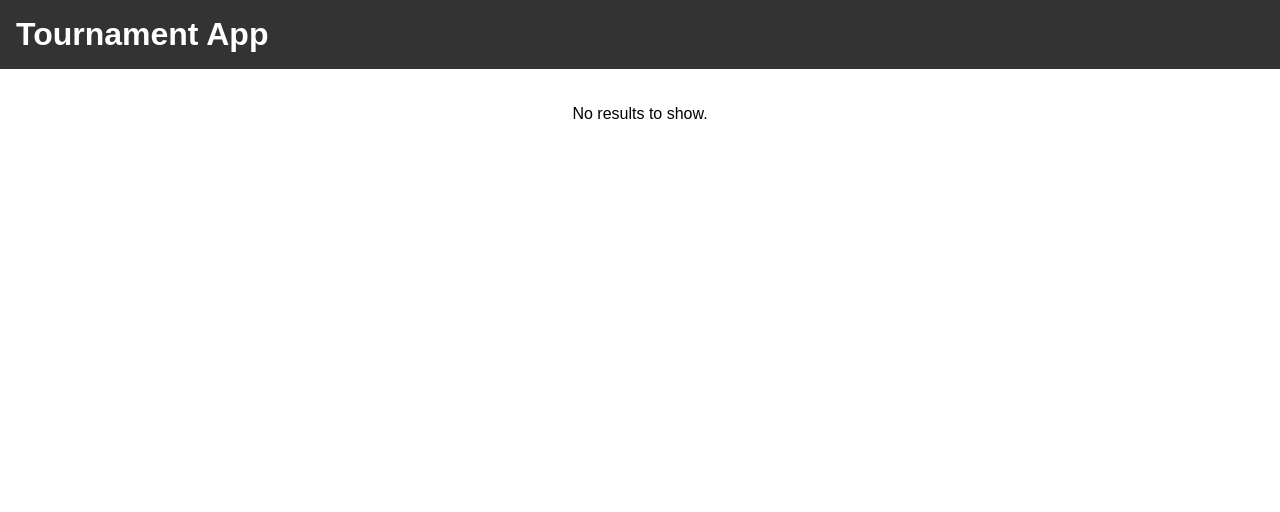
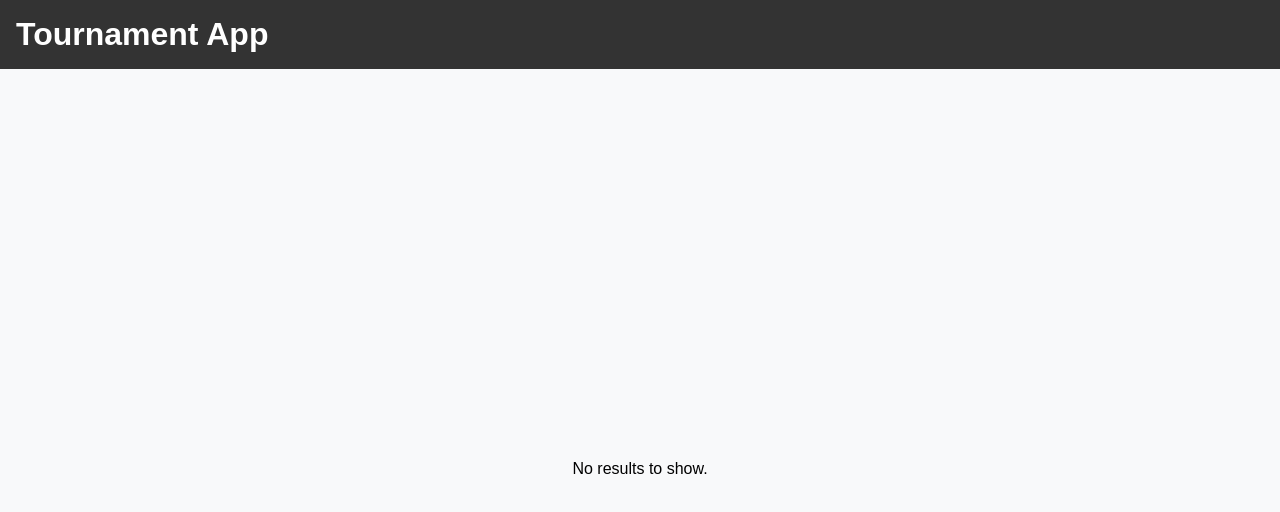
Before and after one commit to MJZ-Templates/tournament-app, a React (Vite) app: page /results in a window 1280 px wide. Shown: the top 512 px of the page. Built offline with nearby package versions, Linux system fonts and the light colour scheme.

Commit message:
design: 결과 화면이 세로축 가운데에 오도록 수정

```diff
--- a/src/pages/ResultsPage.jsx
+++ b/src/pages/ResultsPage.jsx
@@ -1,5 +1,27 @@
 import { useEffect, useState } from "react";
 import { loadFromLocalStorage } from "../utils/storage";
+import styled from "styled-components";
+
+const Container = styled.div`
+  display: flex;
+  flex-direction: column;
+  align-items: center;
+  justify-content: center;
+  height: 100vh;
+  background-color: #f8f9fa;
+`;
+
+const Title = styled.h1`
+  font-size: 2rem;
+  margin-bottom: 20px;
+  color: #333;
+`;
+
+const WinnerImage = styled.img`
+  display: block;
+  max-width: 80%;
+  margin: auto;
+`;
 
 const ResultsPage = ({ setPageTitle }) => {
   const [winner, setWinner] = useState(null);
@@ -11,20 +33,16 @@ const ResultsPage = ({ setPageTitle }) => {
   }, [setPageTitle]);
 
   return (
-    <div style={{ textAlign: "center", padding: "20px" }}>
+    <Container>
       {winner ? (
         <div>
-          <h1>🏆 Tournament Winner! 🏆</h1>
-          <img
-            src={winner}
-            alt="Tournament Winner"
-            style={{ maxWidth: "50%", borderRadius: "10px" }}
-          />
+          <Title>🏆 Tournament Winner! 🏆</Title>
+          <WinnerImage src={winner} alt="Tournament Winner" />
         </div>
       ) : (
         <p>No results to show.</p>
       )}
-    </div>
+    </Container>
   );
 };
 
--- a/src/pages/TournamentPage.jsx
+++ b/src/pages/TournamentPage.jsx
@@ -15,7 +15,7 @@ const TournamentPage = ({ setPageTitle }) => {
   useEffect(() => {
     const images = loadFromLocalStorage("tournamentImages");
     if (images) {
-      const shuffledImages = [...images].sort(() => Math.random() - 0.5); // 랜덤 섞기
+      const shuffledImages = [...images].sort(() => Math.random() - 0.5);
       setRemainingImages(shuffledImages);
     }
   }, []);
@@ -30,7 +30,7 @@ const TournamentPage = ({ setPageTitle }) => {
   }, [remainingImages, navigate]);
 
   const handleMatchResult = (winner) => {
-    setRemainingImages((prev) => [...prev.slice(2), winner]); // 다음 라운드 준비
+    setRemainingImages((prev) => [...prev.slice(2), winner]);
   };
 
   if (!currentMatch) return <p>Loading...</p>;
```
